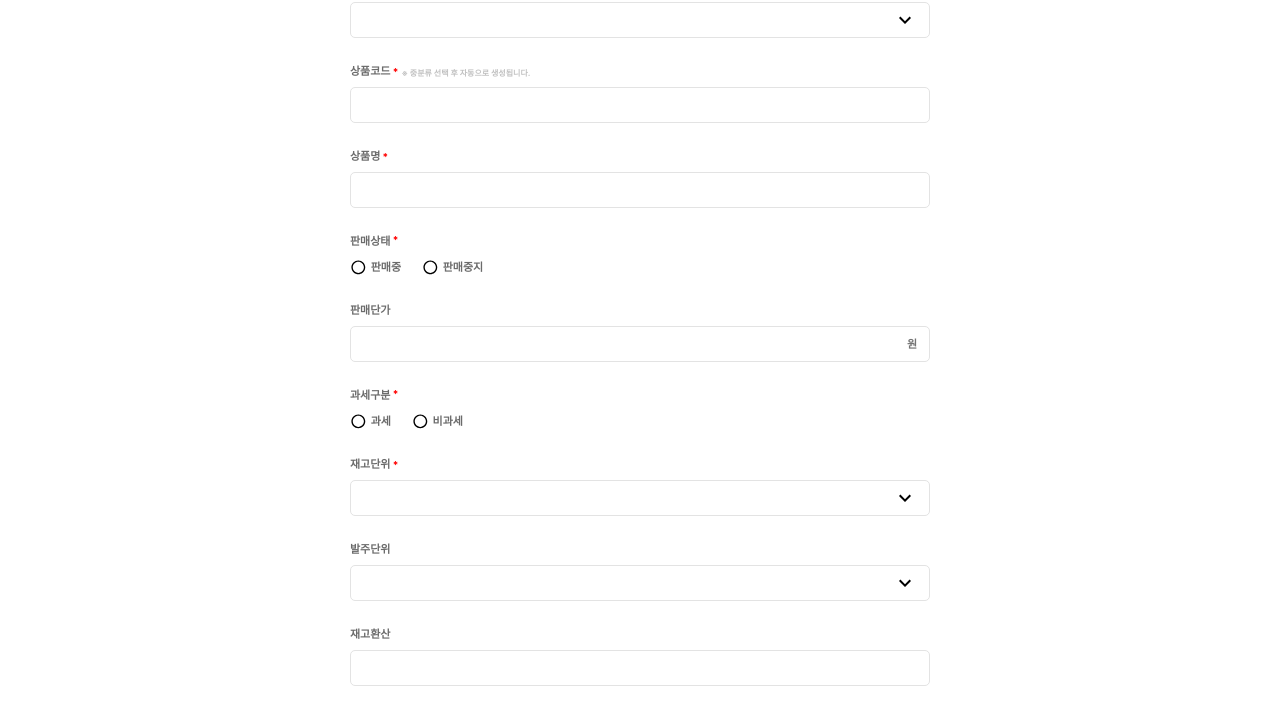
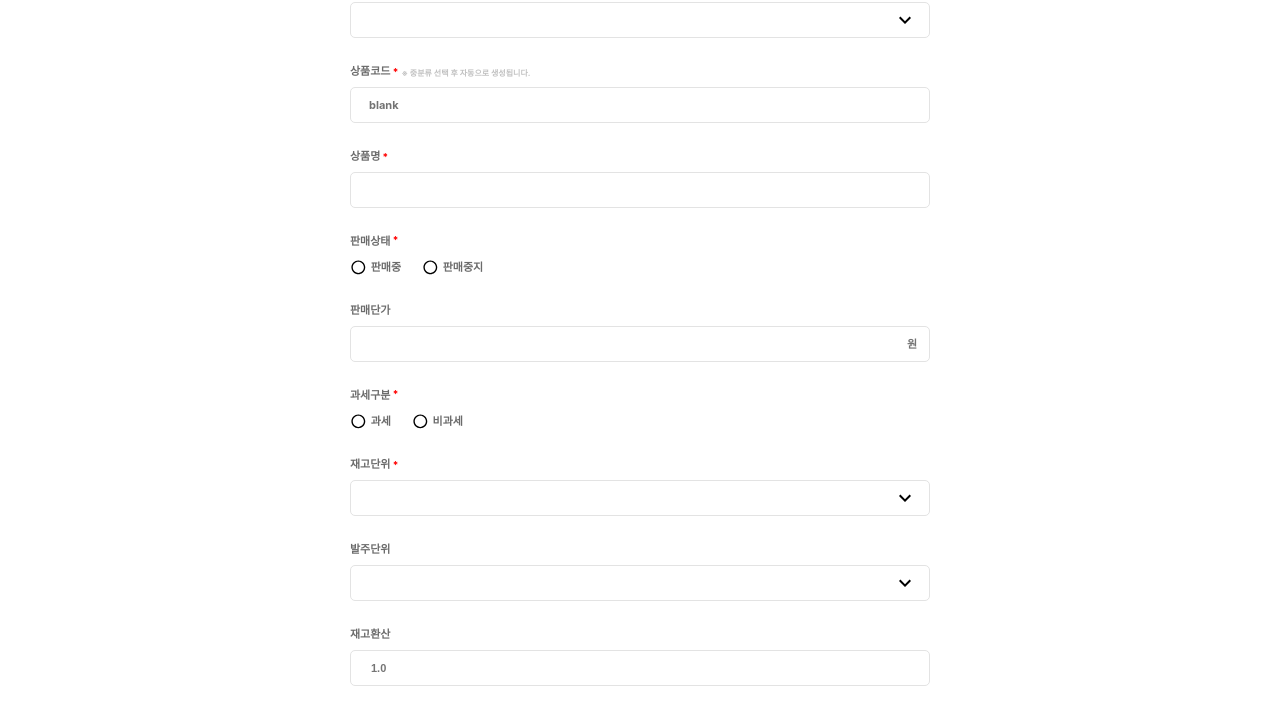
Before and after one commit to junseooo/product-registration-detail, a React (Create React App) app: page / in a window 1280 px wide. Shown: the part 239-947 px from the top of the page. Built offline with nearby package versions, Linux system fonts and the light colour scheme.

Commit message:
change inBoxContent by title

```diff
--- a/src/App.js
+++ b/src/App.js
@@ -11,16 +11,16 @@ function App() {
         <div className='container'>
           <span className='title'>상품등록</span>
           <div className='contents'>
-            <Selector title={'대분류'} need={true}/>
-            <Selector title={'중분류'} need={true}/>
-            <Print title={'상품코드'} need={true} comment={'※ 중분류 선택 후 자동으로 생성됩니다.'}/>
-            <Print title={'상품명'} need={true}/>
-            <Toggle title={'판매상태'} firstText={'판매중'} secondText={'판매중지'}/>
-            <Print title={'판매단가'} unit={'원'} need={false}/>
-            <Toggle title={'과세구분'} firstText={'과세'} secondText={'비과세'}/>
-            <Selector title={'재고단위'} need={true}/>
-            <Selector title={'발주단위'} need={false}/>
-            <Print title={'재고환산'}/>
+            <Selector title={'대분류'} need={true} />
+            <Selector title={'중분류'} need={true} />
+            <Print title={'상품코드'} need={true} comment={'※ 중분류 선택 후 자동으로 생성됩니다.'} />
+            <Print title={'상품명'} need={true} />
+            <Toggle title={'판매상태'} firstText={'판매중'} secondText={'판매중지'} />
+            <Print title={'판매단가'} unit={'원'} need={false} />
+            <Toggle title={'과세구분'} firstText={'과세'} secondText={'비과세'} />
+            <Selector title={'재고단위'} need={true} />
+            <Selector title={'발주단위'} need={false} />
+            <Print title={'재고환산'} content={'1.0'} />
           </div>
         </div>
       </div>
--- a/src/Component/Default/Default.js
+++ b/src/Component/Default/Default.js
@@ -7,6 +7,22 @@ function Default(props) {
   const handleChange = (e) => {
     setValue(e.target.value);
   }
+
+  function inBoxContent() {
+    if (title === '대분류' || title === '중분류' || title === '재고단위' || title === '발주단위') {
+      return <span className='default-box-content'>{content}</span>;
+    }
+    else if (title === '상품코드') {
+      return <span className='default-box-content'>blank</span>;
+    }
+    else if (title === '상품명' || title === '판매단가') {
+      return <input className='default-box-input' type='text' onChange={handleChange} />;
+    }
+    else if (title === '재고환산') {
+      return <input className='default-box-input' type='text' onChange={handleChange} placeholder='1.0' />;
+    }
+  }
+
   return (
     <div className='default-container'>
       <div className='default-title-container'>
@@ -15,11 +31,7 @@ function Default(props) {
         {comment && <span className='default-title-comment'>{comment}</span>}
       </div>
       <div className='default-box'>
-        {arrow || comment ?
-          <span className='default-box-content'>{content}</span> :
-          <input className='default-box-input' type='text' onChange={handleChange}
-          />
-        }
+        {inBoxContent()}
         {unit && <span className='default-box-content'>{unit}</span>}
         {arrow}
       </div>
```
